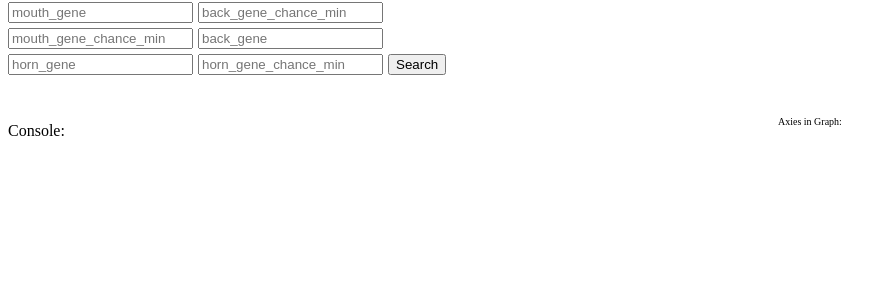
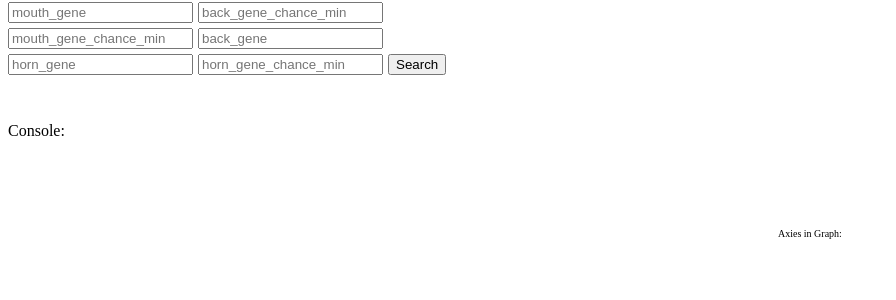
Before and after one commit to DrAlexWild/Axie_Market_Scout_Django, a Django app: page / in a window 1280 px wide. Shown: the part 266-566 px from the top of the page, without its empty margins (0-896 px from the left). Run offline with Django 3.2, Linux system fonts and the light colour scheme; a map, chart or similar area stays blank; parts of the project's set-up code (start-up, migrations or seed data) failed here and were passed over.

```diff
--- a/axie_market_scout_app/static/style.css
+++ b/axie_market_scout_app/static/style.css
@@ -105,7 +105,8 @@ img {
 .console { grid-area: console; }
 
 .receit {
-    max-height: 500px;
+    max-height: 400px;
+    margin-top: auto;
     overflow: auto;
     grid-area: receit;
     font-size: 10px;
```
